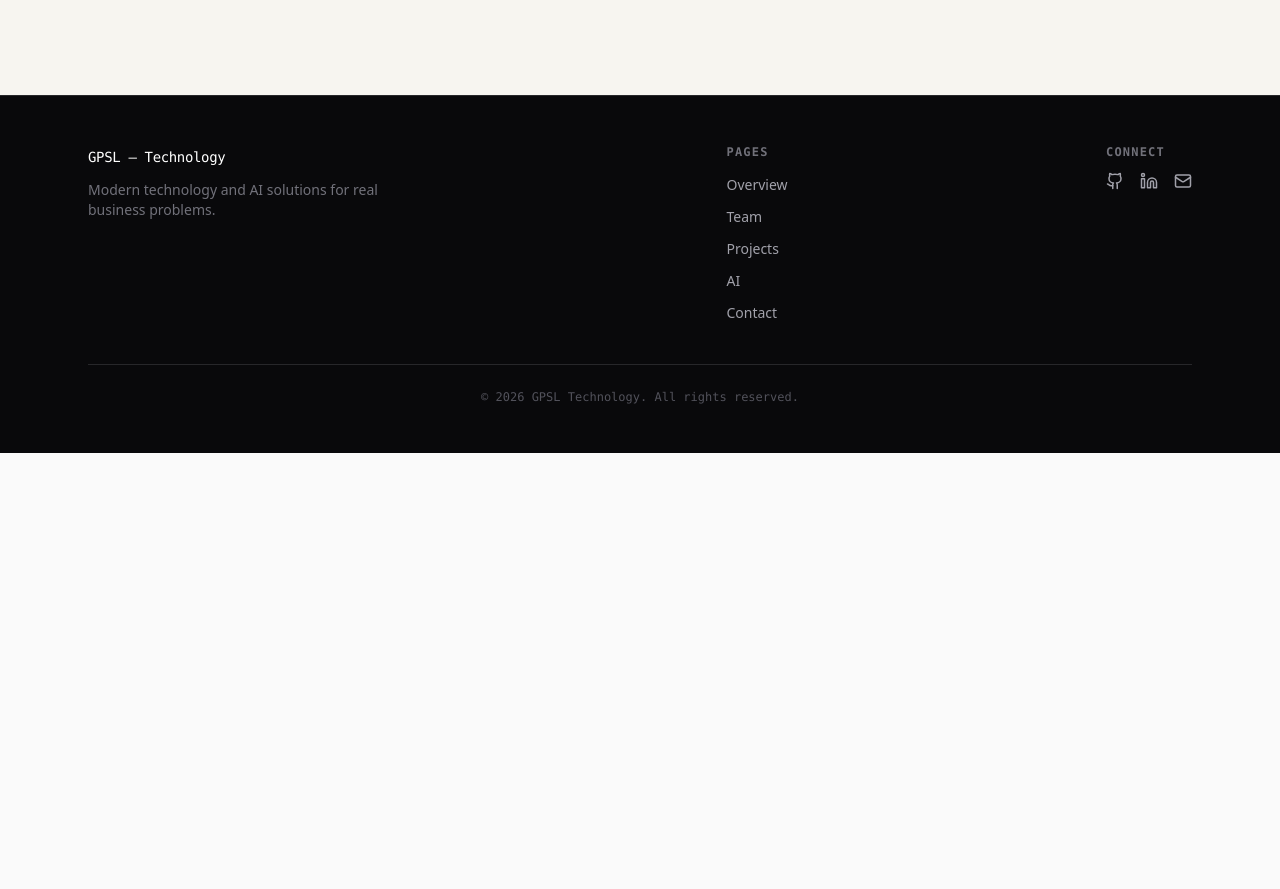
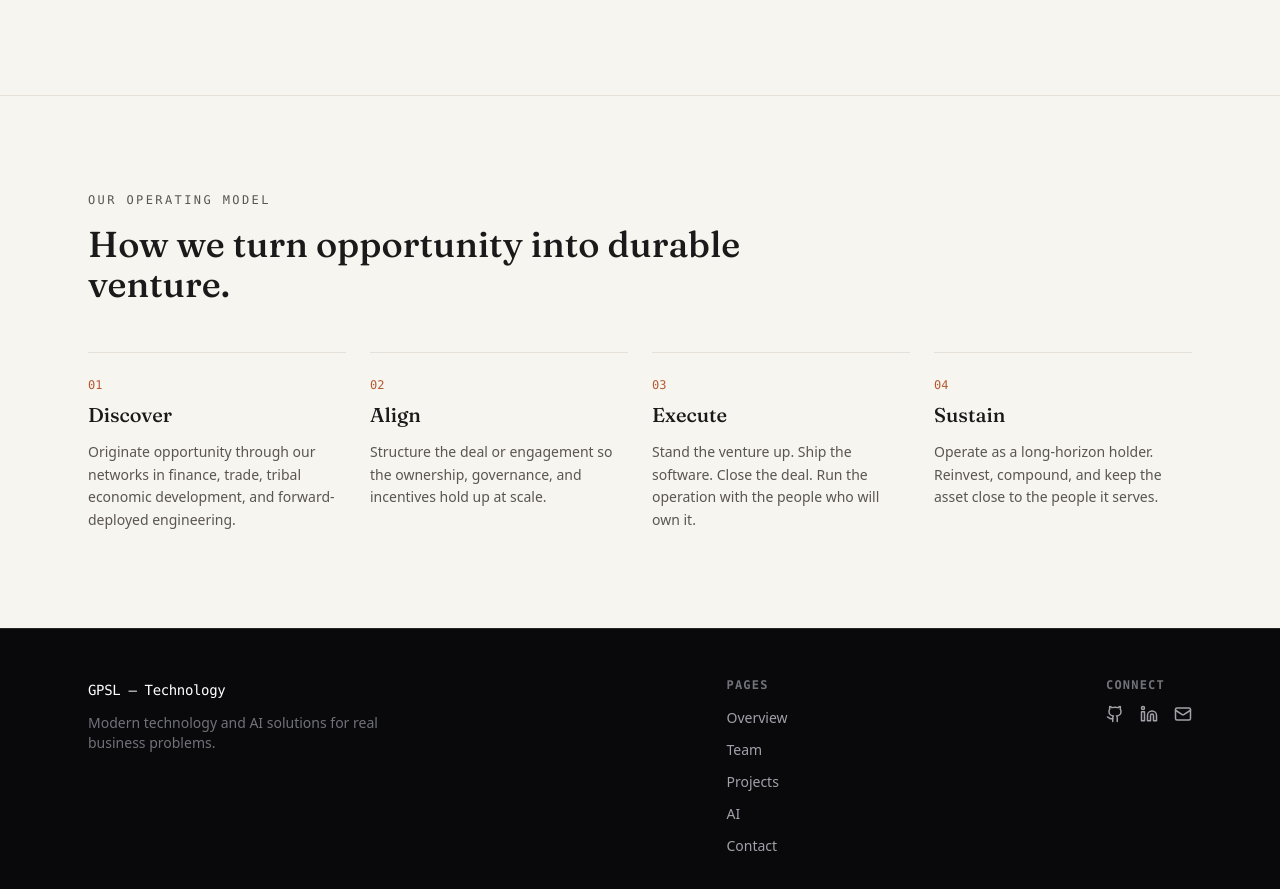
Before and after one commit to mattydinh/gpsl-technology, a Next.js app: page / in a window 1280 px wide. Shown: the part 1293-2182 px from the top of the page. Before the commit the page ends 1746 px from the top, so only its background shows below. Built offline with nearby package versions, Linux system fonts and the light colour scheme.

Commit message:
feat: homepage operating model strip (Discover → Align → Execute → Sustain)

```diff
--- a/src/app/page.tsx
+++ b/src/app/page.tsx
@@ -99,6 +99,50 @@ export default function Home() {
           </div>
         </div>
       </section>
+      <section className="py-24 border-t border-op-line">
+        <div className="max-w-6xl mx-auto px-6">
+          <p className="text-xs uppercase tracking-[0.2em] text-op-muted font-mono">
+            Our operating model
+          </p>
+          <h2 className="font-display text-3xl md:text-4xl text-op-ink mt-4 leading-tight max-w-2xl">
+            How we turn opportunity into durable venture.
+          </h2>
+
+          <div className="grid grid-cols-2 md:grid-cols-4 gap-6 mt-12">
+            <div className="border-t border-op-line pt-6">
+              <p className="text-xs font-mono text-op-accent">01</p>
+              <h3 className="font-display text-xl text-op-ink mt-2">Discover</h3>
+              <p className="text-sm text-op-muted mt-3 leading-relaxed">
+                Originate opportunity through our networks in finance, trade, tribal economic development, and forward-deployed engineering.
+              </p>
+            </div>
+
+            <div className="border-t border-op-line pt-6">
+              <p className="text-xs font-mono text-op-accent">02</p>
+              <h3 className="font-display text-xl text-op-ink mt-2">Align</h3>
+              <p className="text-sm text-op-muted mt-3 leading-relaxed">
+                Structure the deal or engagement so the ownership, governance, and incentives hold up at scale.
+              </p>
+            </div>
+
+            <div className="border-t border-op-line pt-6">
+              <p className="text-xs font-mono text-op-accent">03</p>
+              <h3 className="font-display text-xl text-op-ink mt-2">Execute</h3>
+              <p className="text-sm text-op-muted mt-3 leading-relaxed">
+                Stand the venture up. Ship the software. Close the deal. Run the operation with the people who will own it.
+              </p>
+            </div>
+
+            <div className="border-t border-op-line pt-6">
+              <p className="text-xs font-mono text-op-accent">04</p>
+              <h3 className="font-display text-xl text-op-ink mt-2">Sustain</h3>
+              <p className="text-sm text-op-muted mt-3 leading-relaxed">
+                Operate as a long-horizon holder. Reinvest, compound, and keep the asset close to the people it serves.
+              </p>
+            </div>
+          </div>
+        </div>
+      </section>
     </ThemeSurface>
   );
 }
```
Also changed, not shown: 1 other file (tests, documents, lock files or other folders).
